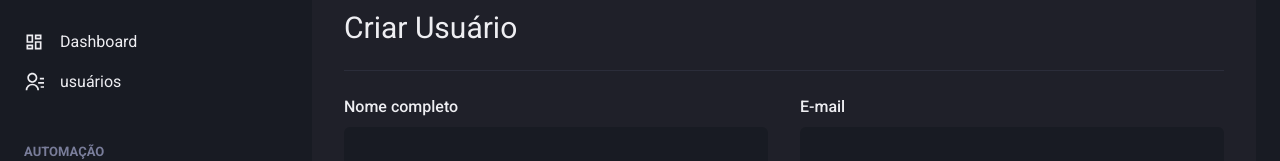
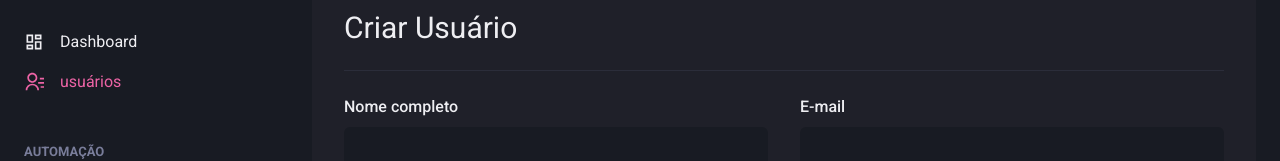
Before and after one commit to Gustavo-Orlandini/Dashgo-Rocketseat, a React (Vite) app: page /users/create in a window 1280 px wide. Shown: the part 142-303 px from the top of the page. Built offline with nearby package versions, Linux system fonts and the light colour scheme.

Commit message:
Create ActiveLink, to change estilization of Links

```diff
--- /dev/null
+++ b/src/components/ActiveLink.tsx
@@ -0,0 +1,29 @@
+import { LinkProps, NavLink, useLocation } from "react-router-dom";
+import { cloneElement, ReactElement } from 'react'
+
+interface ActiveNavLinkProps extends LinkProps {
+    children: ReactElement;
+    shouldMatchExactHref?: boolean;
+}
+
+export function ActiveLink({ children, shouldMatchExactHref = false, ...rest }: ActiveNavLinkProps) {
+    const { pathname } = useLocation()
+
+    let isActive = false
+
+    if (shouldMatchExactHref && (pathname === rest.to)) {
+        isActive = true
+    }
+
+    if (!shouldMatchExactHref && (pathname.startsWith(String(rest.to)))) {
+        isActive = true
+    }
+
+    return (
+        <NavLink {...rest} >
+            {cloneElement(children, {
+                color: isActive ? 'pink.400' : 'gray.50'
+            })}
+        </NavLink>
+    )
+}
--- a/src/components/Sidebar/NavLink.tsx
+++ b/src/components/Sidebar/NavLink.tsx
@@ -1,6 +1,7 @@
 import { Icon, Link as ChakraLink, Text, LinkProps as ChakraLinkProps } from "@chakra-ui/react";
 import { ElementType } from "react";
 import { NavLink as ReactRouterNavLink } from 'react-router-dom'
+import { ActiveLink } from "../ActiveLink";
 
 
 interface NavLinkProps extends ChakraLinkProps {
@@ -11,11 +12,11 @@ interface NavLinkProps extends ChakraLinkProps {
 
 export function NavLink({ icon, children, href, ...rest }: NavLinkProps) {
     return (
-        <ReactRouterNavLink to={href}>
+        <ActiveLink to={href}>
             <ChakraLink display='flex' alignItems='center' {...rest} >
                 <Icon as={icon} fontSize='20' />
                 <Text ml='4' fontWeight='mediun' >{children}</Text>
             </ChakraLink>
-        </ReactRouterNavLink>
+        </ActiveLink>
     )
 }
```
